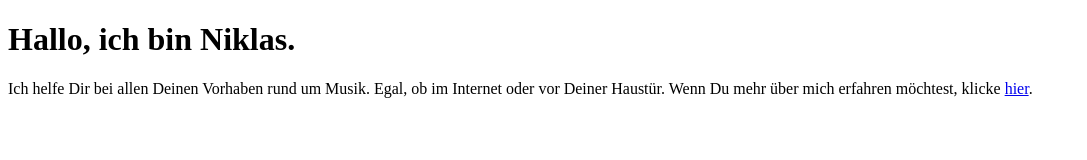
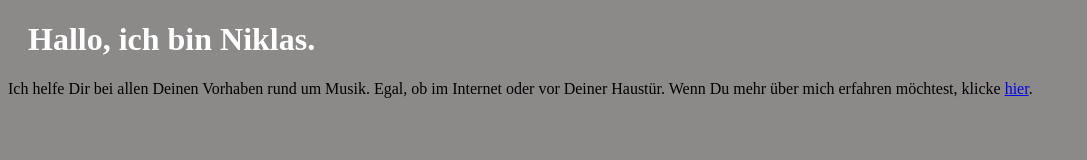
Before and after one commit to niklasrudolph/niklasrudolph.github.io, a plain HTML site: page index.html in a window 1280 px wide. Shown: the whole page, without its empty margins (0-1087 px from the left). Drawn offline with Linux system fonts and the light colour scheme.

Commit message:
Add basis css

```diff
--- a/index.html
+++ b/index.html
@@ -1,5 +1,8 @@
 <!DOCTYPE html>
 <html>
+<head>
+	<link rel="stylesheet" type="text/css" href="style.css">
+</head>
 <body>
 	<h1>Hallo, ich bin Niklas.</h1>
 	<p>Ich helfe Dir bei allen Deinen Vorhaben rund um Musik. Egal, ob im Internet oder vor Deiner Haustür. Wenn Du mehr über mich erfahren möchtest, klicke <a href="https://niklasrudolph.de">hier</a>.
--- /dev/null
+++ b/style.css
@@ -0,0 +1,8 @@
+body {
+  background-color: #8c8989;
+}
+
+h1 {
+  color: white;
+  margin-left: 20px;
+}
```
